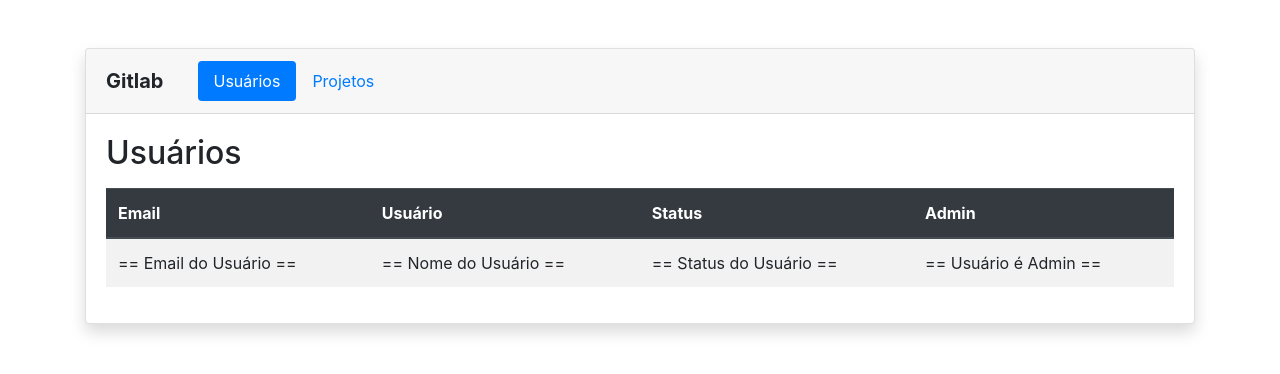
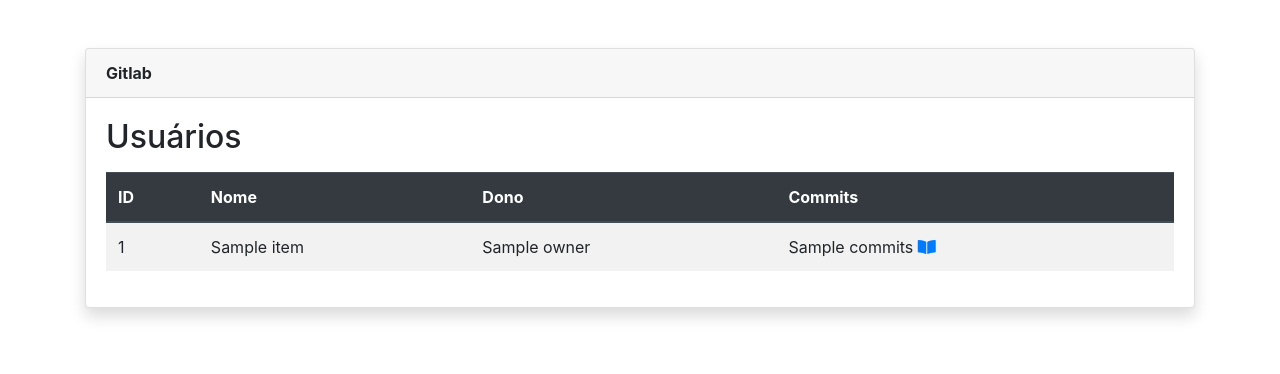
Before and after one commit to webistemacio/python-522, a Flask app: page /gitlab in a window 1280 px wide. Shown: the part 108-482 px from the top of the page. Run offline with Flask 2, Linux system fonts and the light colour scheme; a database or web service that is not in the repository returns one stand-in record (values such as "Sample title"); data that the repository does not hold is empty; parts of the project's set-up code (start-up, migrations or seed data) failed here and were passed over; some libraries are stand-ins or nearby versions.

Commit message:
aula 4.5

```diff
--- a/app.py
+++ b/app.py
@@ -28,4 +28,4 @@ if __name__ == '__main__':
     current_module = os.path.dirname(os.path.curdir)
     sys.path.append(current_module)
 
-    app.run(debug=True)
+    app.run(host='0.0.0.0', debug=True)
--- a/blueprints/gitlab.py
+++ b/blueprints/gitlab.py
@@ -1,7 +1,10 @@
 
 import flask
+import requests
+blueprint = flask.Blueprint('gitlab', __name__)
 
-blueprint = flask.Blueprint('gitlab', __name__)
+DOMAIN = 'https://gitlab.com/api/v4'
+PROJECTS_URL = DOMAIN + '/projects?owned=true&private_token=rjsyCBBx-ygyFDrTA-Zi'
 
 @blueprint.route('/gitlab', methods=[ 'GET' ])
 def get_gitlab():
@@ -12,10 +15,23 @@ def get_gitlab():
         'route': {
             'is_public': False
         },
+        'projects': requests.get(PROJECTS_URL).json()
     }
 
     return flask.render_template('gitlab.html', context=context)
 
-@blueprint.route('/gitlab', methods=[ 'POST' ])
-def post_gitlab():
-    pass
+@blueprint.route('/gitlab/<int:projectid>/commits', methods=[ 'GET' ])
+def get_commits(projectid):
+
+	ROUTE = '/projects/{}/repository/commits?private_token=rjsyCBBx-ygyFDrTA-Zi'.format(projectid)
+	COMMITS_URL = DOMAIN + ROUTE
+
+	context = {
+		"page": 'gitlab',
+		'current_tab': flask.request.args.get('current_tab') or 'projects',
+		'route': {
+			'is_public': False
+		},
+		'commits': requests.get(COMMITS_URL).json()
+	}
+	return flask.render_template('gitlab.html', context=context)
--- a/requirements.txt
+++ b/requirements.txt
@@ -8,7 +8,6 @@ itsdangerous==1.1.0
 Jinja2==2.10.1
 ldap3==2.6
 MarkupSafe==1.1.1
-pkg-resources==0.0.0
 pyasn1==0.4.5
 pymongo==3.8.0
 requests==2.22.0
--- a/templates/gitlab.html
+++ b/templates/gitlab.html
@@ -1,23 +1,9 @@
 {% extends 'index.html' %}
 
 {% block header %}
-<div class="row">
-  <div class="col-1">
-    <strong class="navbar-brand">Gitlab</strong>
-  </div>
-  <div class="col-8">
-    <nav>
-      <ul class="nav nav-pills">
-        <li class="nav-item">
-          <a class="nav-link {{ 'active' if context.current_tab == 'users' else '' }}" href="/gitlab?current_tab=users" title="Ver usuários">Usuários</a>
-        </li>
-        <li class="nav-item">
-          <a class="nav-link {{ 'active' if context.current_tab == 'projects' else '' }}" href="/gitlab?current_tab=projects" title="Ver projetos">Projetos</a>
-        </li>
-      </ul>
-    </nav>
-  </div>
-</div>
+
+    <strong>Gitlab</strong>
+
 {% endblock %}
 
 {% block content %}
@@ -28,42 +14,45 @@
   <table class="table table-hover table-striped">
     <thead class="thead-dark">
       <tr>
-        <th scope="col">Email</th>
-        <th scope="col">Usuário</th>
-        <th scope="col">Status</th>
-        <th scope="col">Admin</th>
+        <th scope="col">ID</th>
+        <th scope="col">Nome</th>
+        <th scope="col">Dono</th>
+        <th scope="col">Commits</th>
       </tr>
     </thead>
     <tbody>
+    {% for p in context.projects %}
       <tr>
-        <td>== Email do Usuário ==</td>
-        <td>== Nome do Usuário ==</td>
-        <td>== Status do Usuário ==</td>
-        <td>== Usuário é Admin ==</td>
+        <td>{{ p.id }}</td>
+        <td>{{ p.name}}</td>
+        <td>{{ p.owner.name }}</td>
+        <td>{{ p.commits }}
+          <a href="/gitlab/{{p.id}}/commits">
+            <i class= "fas fa-book-open"></i>
+          </a>
+        </td>
       </tr>
+      </tr>
+    {% endfor %}
     </tbody>
   </table>
 </section>
 <section id="projects" class="{{ 'hidden' if context.current_tab == 'users' else '' }}">
   <header class="mb-3">
-    <h2>Projetos</h2>
+    <h2>Commits</h2>
   </header>
-  <table class="table table-hover table-striped">
-    <thead class="thead-dark">
+  <table class="table table-hover table-stripped">
+    <tread class="tread-dark">
       <tr>
-        <th scope="col">Nome do Projeto</th>
-        <th scope="col">Link SSH</th>
-        <th scope="col">Dono</th>
-        <th scope="col">Caminho</th>
-      </tr>
-    </thead>
+    </thread>
     <tbody>
-      <tr>
-        <td>== Nome do Projeto ==</td>
-        <td>== SSH do Usuário ==</td>
-        <td>== Username do Dono do Projeto ==</td>
-        <td>== Caminho do Projeto ==</td>
-      </tr>
+    {% for c in context.commits %}
+    <tr>
+      <td>{{ c.author_name }}</td>
+      <td>{{ c.message }}</td>
+      <td>{{ c.authored_date }}</td>
+    </tr>
+    {% endfor %}
     </tbody>
   </table>
 </section>
```
Also changed, not shown: blueprints/docker.py (+15 -24 lines), templates/docker.html (+30 -34 lines), 2 other files.
